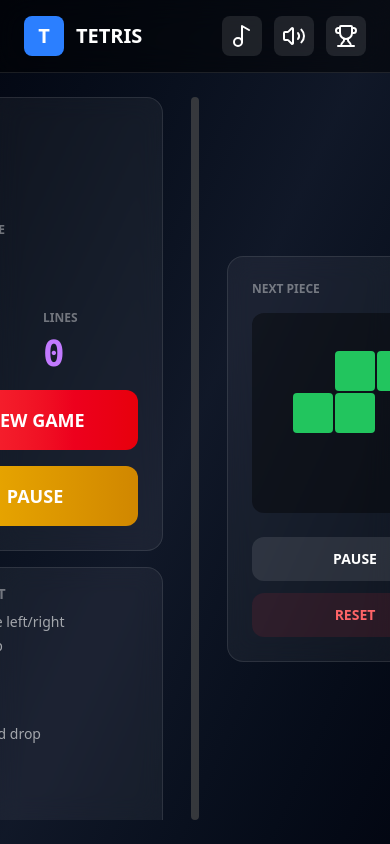
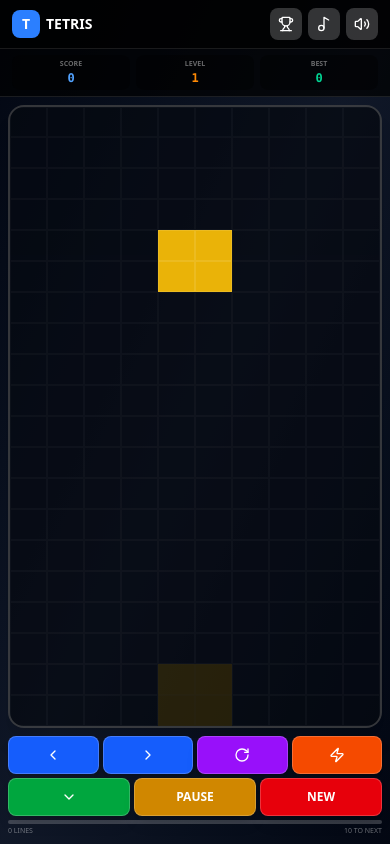
Before and after one commit to soomile79/tetris, a React (Vite) app: page / in a window 390 px wide. Built offline with nearby package versions, Linux system fonts and the light colour scheme.

Commit message:
Add dynamic music and ghost piece

```diff
--- a/src/App.tsx
+++ b/src/App.tsx
@@ -168,7 +168,7 @@ class AudioManager {
       osc.frequency.setValueAtTime(300 - i * 50, now + i * 0.1);
 
       gain.gain.setValueAtTime(0.15, now + i * 0.1);
-      gain.gain.exponentialRampToValueAtTime(0.01, now + i * 0.1 + 0.2);
+      gain.gain.exponentialRampToValueAtValue(0.01, now + i * 0.1 + 0.2);
 
       osc.connect(gain);
       gain.connect(this.context!.destination);
@@ -292,11 +292,20 @@ class AudioManager {
 }
 
 export default function App() {
-  const [deviceType, setDeviceType] = useState<'desktop' | 'mobile'>('desktop');
+  // Detect if mobile based on screen width
+  const [isMobile, setIsMobile] = useState(typeof window !== 'undefined' && window.innerWidth < 1024);
+
+  useEffect(() => {
+    const handleResize = () => {
+      setIsMobile(window.innerWidth < 1024);
+    };
+
+    window.addEventListener('resize', handleResize);
+    return () => window.removeEventListener('resize', handleResize);
+  }, []);
 
   // Fix iOS Safari viewport and scrolling issues
   useEffect(() => {
-    // Ensure proper viewport meta for iPhone notch/safe area support
     let meta = document.querySelector('meta[name="viewport"]') as HTMLMetaElement;
     if (!meta) {
       meta = document.createElement('meta');
@@ -305,7 +314,6 @@ export default function App() {
     }
     meta.content = 'width=device-width, initial-scale=1, viewport-fit=cover';
 
-    // Prevent iOS bounce/overscroll
     document.body.style.overflow = 'hidden';
     document.body.style.position = 'fixed';
     document.body.style.width = '100%';
@@ -410,7 +418,6 @@ export default function App() {
       setCurrentPiece({ ...currentPiece, pos: newPos });
       if (dx !== 0 && soundEnabled) audioManager.current.playMove();
     } else if (dy > 0) {
-      // Piece has landed
       mergePieceWithPiece(currentPiece);
       if (soundEnabled) audioManager.current.playDrop();
     }
@@ -523,7 +530,6 @@ export default function App() {
     setPlayerName('');
     setShowNameInput(false);
 
-    // Reset queue with new pieces
     const queue = [];
     for (let i = 0; i < 3; i++) {
       queue.push(getRandomPiece());
@@ -597,7 +603,7 @@ export default function App() {
 
   // --- Desktop Keyboard Controls ---
   useEffect(() => {
-    if (deviceType !== 'desktop') return;
+    if (isMobile) return;
 
     const handleKeyDown = (e: KeyboardEvent) => {
       if ([' ', 'ArrowUp', 'ArrowDown', 'ArrowLeft', 'ArrowRight', 'p', 'P', 'r', 'R'].includes(e.key)) {
@@ -648,18 +654,18 @@ export default function App() {
       window.removeEventListener('keyup', handleKeyUp);
       keysPressed.current.clear();
     };
-  }, [deviceType, gameOver, paused, movePiece, rotatePiece, hardDrop, softDrop, resetGame]);
+  }, [isMobile, gameOver, paused, movePiece, rotatePiece, hardDrop, softDrop, resetGame]);
 
   // --- Mobile Touch Controls ---
   const handleTouchStart = (e: React.TouchEvent) => {
-    if (deviceType !== 'mobile') return;
+    if (!isMobile) return;
     e.preventDefault();
     const touch = e.touches[0];
     touchStartRef.current = { x: touch.clientX, y: touch.clientY };
   };
 
   const handleTouchEnd = (e: React.TouchEvent) => {
-    if (deviceType !== 'mobile') return;
+    if (!isMobile) return;
     e.preventDefault();
     if (!touchStartRef.current || !currentPiece || gameOver || paused) return;
 
@@ -695,19 +701,24 @@ export default function App() {
   const ghostY = getGhostY();
 
   // --- Render Piece Preview ---
-  const renderPiece = (piece: Piece | null, size = 'w-5 h-5') => {
+  const renderPiece = (piece: Piece | null, blockSize = 20) => {
     if (!piece) return null;
 
     const cols = piece.shape[0].length;
 
     return (
-      <div className="grid gap-0.5" style={{ gridTemplateColumns: `repeat(${cols}, 1fr)` }}>
+      <div className="flex gap-1" style={{ flexWrap: 'wrap', width: cols * (blockSize + 4) }}>
         {piece.shape.map((row, y) =>
           row.map((cell, x) => (
             <div
               key={`${y}-${x}`}
-              className={`${size} rounded-sm ${cell ? '' : 'opacity-0'}`}
-              style={{ backgroundColor: cell ? piece.color : 'transparent' }}
+              style={{
+                width: blockSize,
+                height: blockSize,
+                backgroundColor: cell ? piece.color : 'transparent',
+                borderRadius: 2,
+                opacity: cell ? 1 : 0,
+              }}
             />
           ))
         )}
@@ -715,8 +726,8 @@ export default function App() {
     );
   };
 
-  // Desktop Layout - MASSIVE BOARD
-  if (deviceType === 'desktop') {
+  // ========== DESKTOP LAYOUT ==========
+  if (!isMobile) {
     return (
       <div className="w-screen h-screen bg-gradient-to-br from-gray-950 via-gray-900 to-gray-950 text-white flex flex-col overflow-hidden">
         {/* Desktop header */}
@@ -815,16 +826,23 @@ export default function App() {
             </div>
           </div>
 
-          {/* Center - Game Board - FILLS AVAILABLE SPACE */}
+          {/* Center - Game Board - PERFECT 1:2 RATIO */}
           <div className="flex-1 flex items-center justify-center min-w-0 h-full">
             <div
-              className="w-full h-full bg-black/60 rounded-3xl border-4 border-white/20 shadow-2xl overflow-hidden"
-              style={{ touchAction: 'none', maxWidth: '60vh', maxHeight: '100%' }}
+              className="bg-black/60 rounded-3xl border-4 border-white/20 shadow-2xl overflow-hidden"
+              style={{
+                touchAction: 'none',
+                aspectRatio: '1 / 2',
+                width: '100%',
+                height: '100%',
+                maxWidth: '50vh',
+                maxHeight: '100vh',
+              }}
               onTouchStart={handleTouchStart}
               onTouchEnd={handleTouchEnd}
               onTouchMove={(e) => e.preventDefault()}
             >
-              <div className="grid h-full w-full" style={{ gridTemplateColumns: `repeat(${COLS}, 1fr)` }}>
+              <div className="grid h-full w-full" style={{ gridTemplateColumns: `repeat(${COLS}, 1fr)`, gridTemplateRows: `repeat(${ROWS}, 1fr)` }}>
                 {grid.map((row, y) =>
                   row.map((cell, x) => {
                     let bgColor = cell || '#0f172a';
@@ -915,7 +933,7 @@ export default function App() {
             <div className="bg-white/5 backdrop-blur-md rounded-2xl border border-white/10 p-6">
               <h3 className="text-xs font-bold text-white/40 mb-4">NEXT PIECE</h3>
               <div className="bg-black/40 rounded-xl p-8 flex items-center justify-center min-h-[200px]">
-                {pieceQueue.length > 1 && renderPiece(pieceQueue[1], 'w-10 h-10')}
+                {pieceQueue.length > 1 && renderPiece(pieceQueue[1], 24)}
               </div>
 
               <div className="mt-6 space-y-3">
@@ -1040,11 +1058,11 @@ export default function App() {
     );
   }
 
-  // Mobile Layout - iPhone Optimized
+  // ========== MOBILE LAYOUT ==========
   return (
-    <div className="bg-gradient-to-br from-gray-950 via-gray-900 to-gray-950 text-white" style={{ minHeight: '100dvh', paddingBottom: 'env(safe-area-inset-bottom)' }}>
-      {/* Mobile Header - Optimized for iPhone notch */}
-      <div className="fixed top-0 left-0 right-0 bg-black/90 border-b border-white/10 z-10 px-3 py-2" style={{ paddingTop: 'max(env(safe-area-inset-top), 8px)' }}>
+    <div className="w-screen h-screen bg-gradient-to-br from-gray-950 via-gray-900 to-gray-950 text-white flex flex-col overflow-hidden" style={{ paddingBottom: 'env(safe-area-inset-bottom)' }}>
+      {/* Mobile Header */}
+      <div className="bg-black/90 border-b border-white/10 px-3 py-2 flex-shrink-0" style={{ paddingTop: 'max(env(safe-area-inset-top), 8px)' }}>
         <div className="flex justify-between items-center">
           <div className="flex items-center gap-1.5">
             <div className="w-7 h-7 bg-blue-500 rounded-lg flex items-center justify-center font-black text-sm">T</div>
@@ -1074,7 +1092,7 @@ export default function App() {
       </div>
 
       {/* Mobile Score Bar */}
-      <div className="fixed left-0 right-0 bg-black/70 border-b border-white/10 z-10 px-3 py-1.5" style={{ top: 'calc(env(safe-area-inset-top) + 40px)' }}>
+      <div className="bg-black/70 border-b border-white/10 px-3 py-1.5 flex-shrink-0">
         <div className="grid grid-cols-3 gap-1.5">
           <div className="bg-black/40 px-1.5 py-1 rounded-lg text-center">
             <div className="text-[7px] text-white/40 font-bold">SCORE</div>
@@ -1091,28 +1109,22 @@ export default function App() {
         </div>
       </div>
 
-      {/* Mobile Game Area - Optimized spacing */}
-      <div className="px-2 pb-2" style={{ paddingTop: 'calc(env(safe-area-inset-top) + 88px)' }}>
-        {/* Game Board */}
-        <div className="flex justify-center mb-2">
-          <div className="relative w-full max-w-xs">
-            {/* Next Preview */}
-            <div className="absolute -right-14 top-0 bg-black/80 backdrop-blur-md rounded-lg border border-white/20 p-1.5 w-12">
-              <div className="text-[7px] text-white/60 text-center font-bold">NEXT</div>
-              <div className="flex justify-center bg-black/40 rounded p-1.5">
-                {pieceQueue.length > 1 && renderPiece(pieceQueue[1], 'w-2 h-2')}
-              </div>
-            </div>
-
-            {/* Main Board */}
+      {/* Game Board - Perfect 1:2 Ratio */}
+      <div className="flex-1 flex flex-col items-center justify-center px-2 py-2 min-h-0">
         <div
-              className="aspect-[1/2] bg-black/60 rounded-2xl border-2 border-white/20 shadow-xl overflow-hidden"
-              style={{ touchAction: 'none' }}
+          className="bg-black/60 rounded-2xl border-2 border-white/20 shadow-xl overflow-hidden"
+          style={{
+            touchAction: 'none',
+            aspectRatio: '1 / 2',
+            width: '100%',
+            height: 'auto',
+            maxHeight: '100%',
+          }}
           onTouchStart={handleTouchStart}
           onTouchEnd={handleTouchEnd}
           onTouchMove={(e) => e.preventDefault()}
         >
-              <div className="grid h-full w-full" style={{ gridTemplateColumns: `repeat(${COLS}, 1fr)` }}>
+          <div className="grid h-full w-full" style={{ gridTemplateColumns: `repeat(${COLS}, 1fr)`, gridTemplateRows: `repeat(${ROWS}, 1fr)` }}>
             {grid.map((row, y) =>
               row.map((cell, x) => {
                 let bgColor = cell || '#0f172a';
@@ -1197,10 +1209,9 @@ export default function App() {
           </AnimatePresence>
         </div>
       </div>
-        </div>
 
-        {/* Mobile Touch Controls - Optimized for iPhone */}
-        <div className="space-y-1">
+      {/* Mobile Touch Controls */}
+      <div className="px-2 pb-2 flex-shrink-0 space-y-1">
         <div className="grid grid-cols-4 gap-1">
           <button
             onPointerDown={() => movePiece(-1, 0)}
@@ -1253,10 +1264,9 @@ export default function App() {
             NEW
           </button>
         </div>
-        </div>
 
         {/* Progress Bar */}
-        <div className="mt-1.5">
+        <div>
           <div className="bg-white/20 rounded-full h-1 overflow-hidden">
             <div
               className="h-full bg-gradient-to-r from-blue-500 to-purple-500 transition-all duration-300"
@@ -1268,14 +1278,9 @@ export default function App() {
             <span>{10 - (lines % 10)} TO NEXT</span>
           </div>
         </div>
-
-        {/* Swipe Hint */}
-        <div className="mt-1.5 bg-blue-600/30 backdrop-blur-md rounded-lg py-1 px-2 text-[10px] text-blue-300 text-center border border-blue-500/30">
-          <p className="font-bold">👆 SWIPE: ←→ Move • ↑ Rotate • ↓ Hard Drop</p>
-        </div>
       </div>
 
-      {/* Ranking Modal - iPhone Optimized */}
+      {/* Ranking Modal */}
       <AnimatePresence>
         {showRanking && (
           <motion.div
@@ -1325,7 +1330,7 @@ export default function App() {
         )}
       </AnimatePresence>
 
-      {/* Name Input Modal - iPhone Optimized */}
+      {/* Name Input Modal */}
       <AnimatePresence>
         {showNameInput && gameOver && (
           <motion.div
```
Lines whose indentation alone changed are shown as unchanged.
